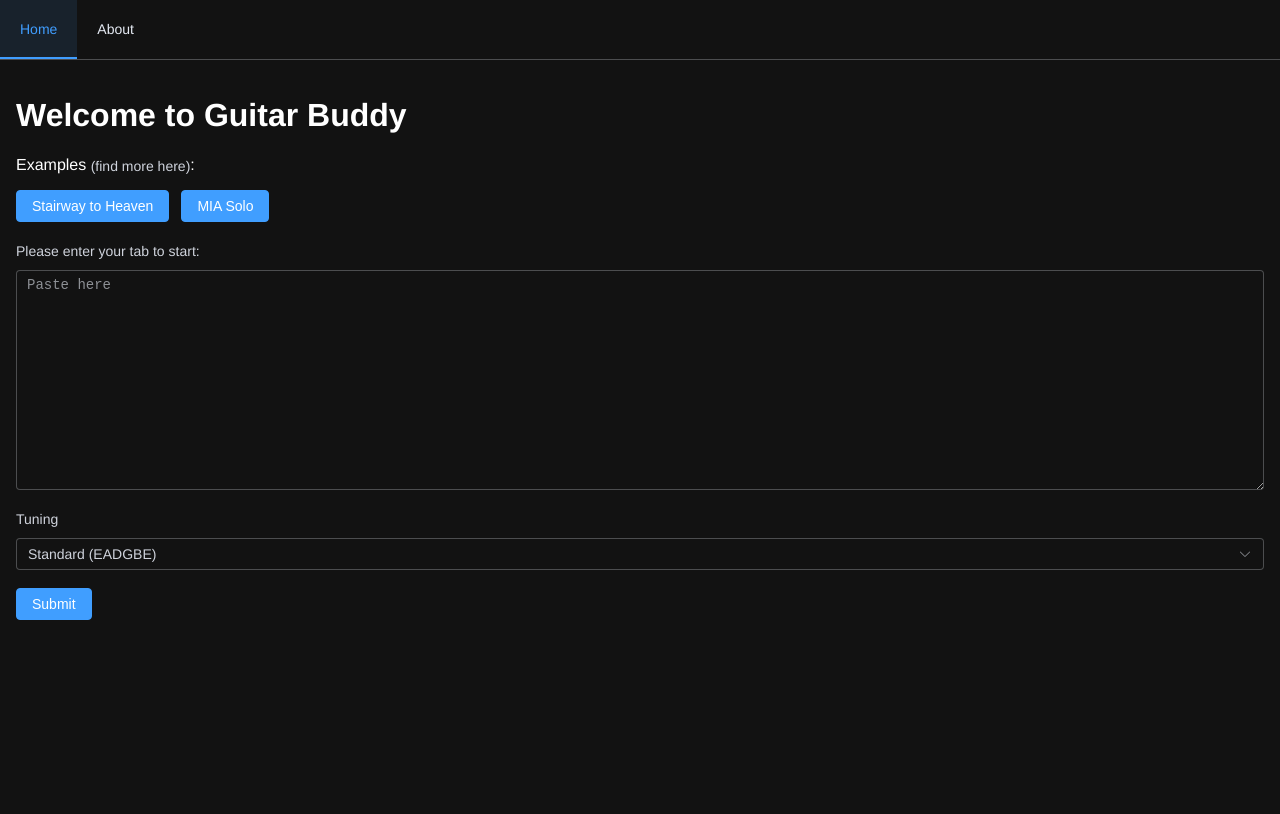
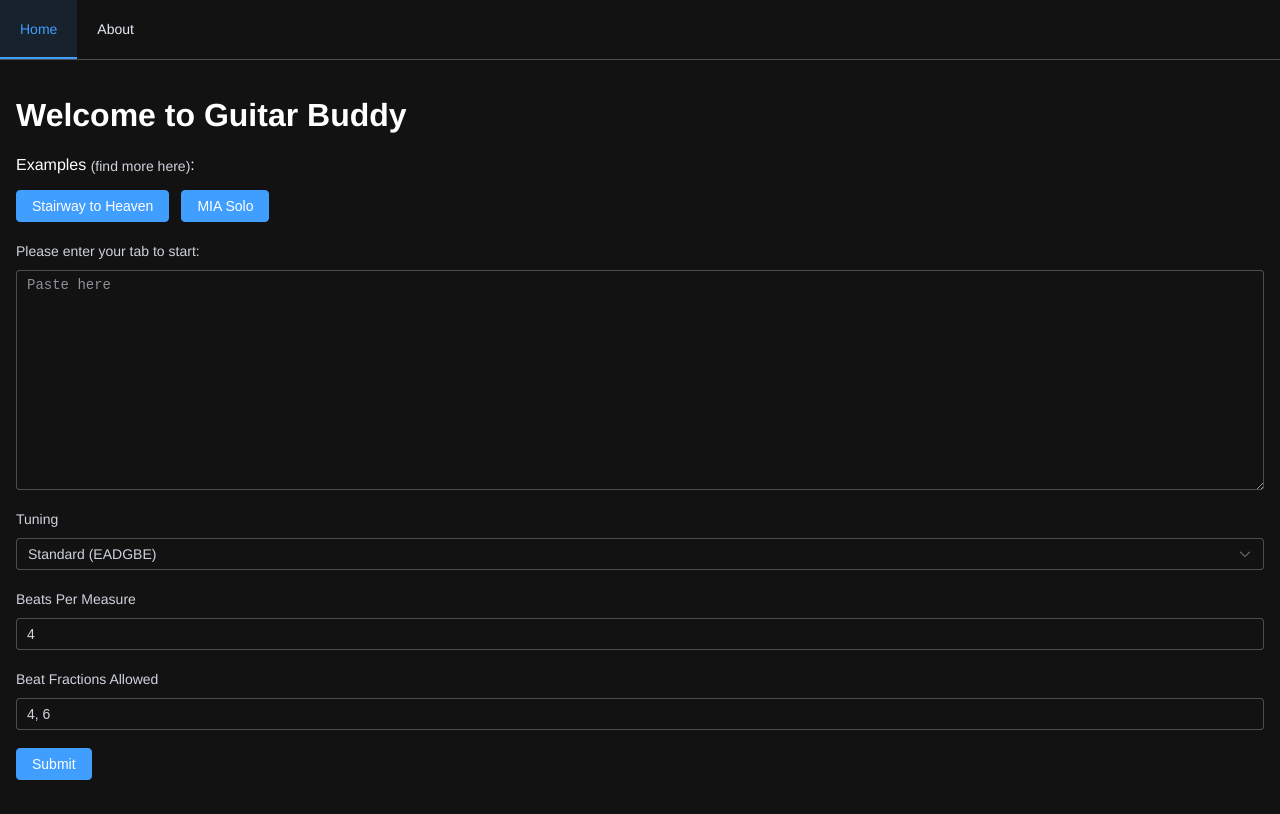
Before and after one commit to quinnlas/guitar-buddy-front, a Vue app: page / in a window 1280 px wide. Built offline with nearby package versions, Linux system fonts and the light colour scheme.

Commit message:
temp: shelved feature rhythm parsing

```diff
--- a/src/views/HomeView.vue
+++ b/src/views/HomeView.vue
@@ -3,7 +3,14 @@
     <!-- TODO components? -->
     <h1>Welcome to Guitar Buddy</h1>
     <el-form v-if="!song" label-position="top">
-      <p>Examples <el-link href="https://www.ultimate-guitar.com/top/tabs?order=hitstotal_desc&type=tab" target="_blank">(find more here)</el-link>:</p>
+      <p>
+        Examples
+        <el-link
+          href="https://www.ultimate-guitar.com/top/tabs?order=hitstotal_desc&type=tab"
+          target="_blank"
+          >(find more here)</el-link
+        >:
+      </p>
       <el-button
         v-for="name of exampleNames"
         :key="name"
@@ -12,7 +19,7 @@
       >
         {{ name }}
       </el-button>
-      <br><br>
+      <br /><br />
       <el-form-item label="Please enter your tab to start:">
         <el-input
           style="font-family: monospace"
@@ -32,6 +39,20 @@
           />
         </el-select>
       </el-form-item>
+      <el-form-item label="Beats Per Measure">
+        <el-tooltip
+          content="Usually 4. The top number of the time signature."
+        >
+          <el-input type="number" v-model="tabForm.beatsPerMeasure"></el-input>
+        </el-tooltip>
+      </el-form-item>
+      <el-form-item label="Beat Fractions Allowed">
+        <el-tooltip
+          content="Comma separated. The fractions of a beat that are allowed. For example, a fraction of 2 with 4 beats per measure means eighth notes."
+        >
+          <el-input v-model="tabForm.allowedPartials"></el-input>
+        </el-tooltip>
+      </el-form-item>
       <el-form-item>
         <el-button type="primary" @click="submit">Submit</el-button>
       </el-form-item>
@@ -39,7 +60,9 @@
     <el-form v-else>
       <p>Tab parsed!</p>
       <el-form-item label="Measure Time">
-        <el-tooltip content="The number of seconds one measure of the song should last. Usually 240/BPM.">
+        <el-tooltip
+          content="The number of seconds one measure of the song should last. Usually 240/BPM."
+        >
           <el-input type="number" v-model="playbackForm.measureTime"></el-input>
         </el-tooltip>
       </el-form-item>
@@ -67,7 +90,6 @@
 import api from '../tools/api'
 import { playSong } from '../tools/audio'
 import examples from '../tools/examples'
-// import audio from '../tools/audio'
 
 // el-select does not work well with array values
 const tunings = {
@@ -80,7 +102,9 @@ export default {
     return {
       tabForm: {
         tab: '',
-        tuning: 'standard'
+        tuning: 'standard',
+        beatsPerMeasure: 4,
+        allowedPartials: '4, 6'
       },
       playbackForm: {
         measureTime: 2,
@@ -99,12 +123,7 @@ export default {
         }
         // TODO custom
       ],
-      waveOptions: [
-        'sine',
-        'sawtooth',
-        'square',
-        'triangle'
-      ]
+      waveOptions: ['sine', 'sawtooth', 'square', 'triangle']
     }
   },
   computed: {
@@ -115,7 +134,8 @@ export default {
   methods: {
     async submit() {
       const submitForm = Object.assign({}, this.tabForm, {
-        tuning: tunings[this.tabForm.tuning]
+        tuning: tunings[this.tabForm.tuning],
+        allowedPartials: this.tabForm.allowedPartials.split(',').map(s => parseInt(s.trim()))
       })
       const wsRes = await api.post('/tab/parse', submitForm, {
         headers: {
```
Lines whose indentation alone changed are shown as unchanged.
